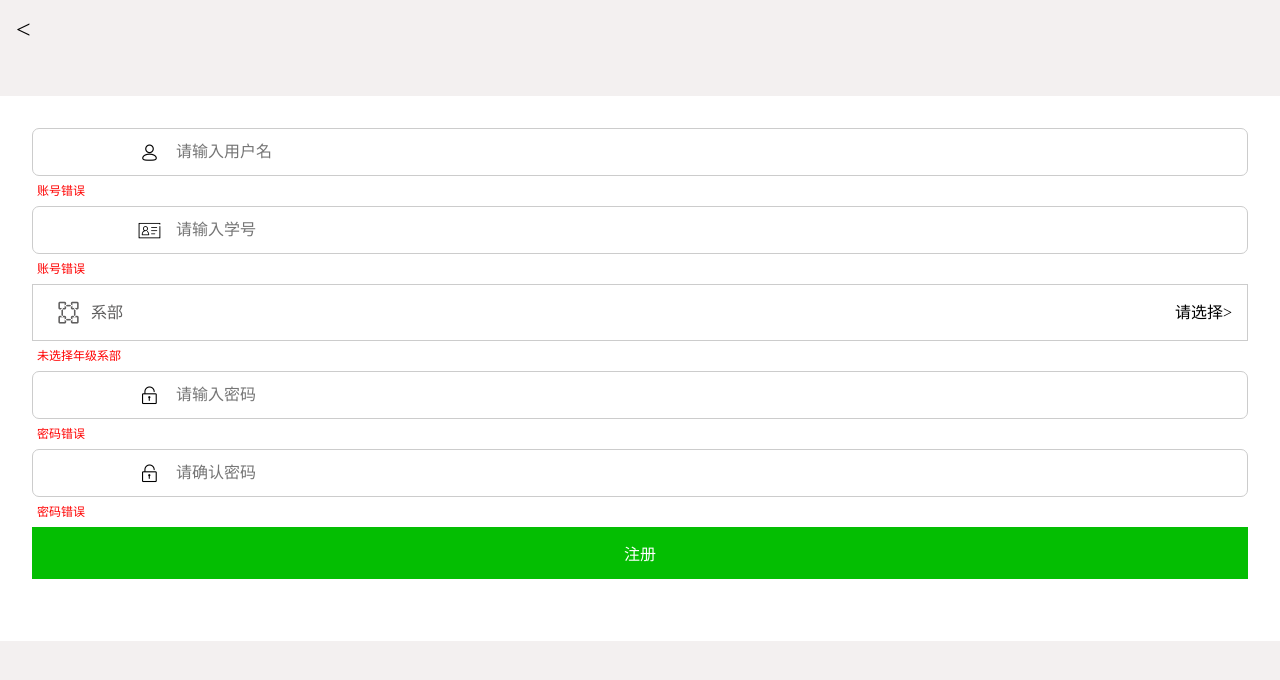
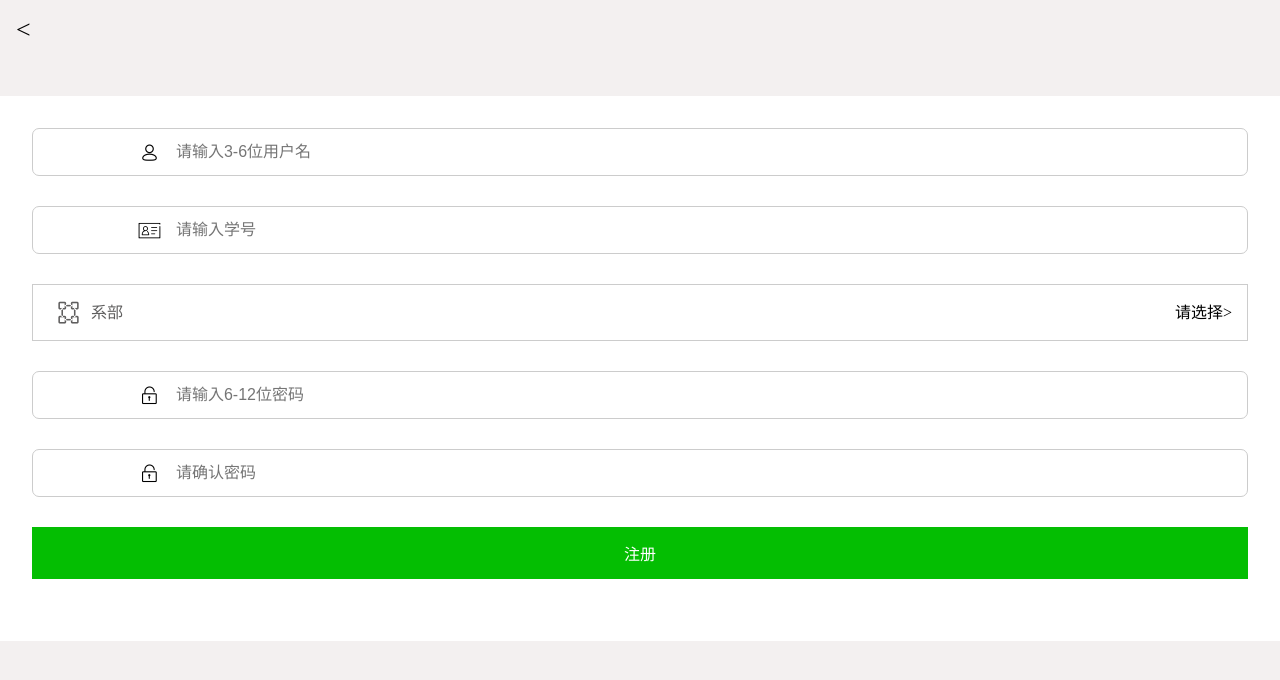
Before and after one commit to shalouzaixiayu/Volunteer, a Vue app: page /login in a window 1280 px wide. Both pictures are taken after a click on the element "立即注册 >". Shown: the top 680 px of the page. Built offline with nearby package versions, Linux system fonts and the light colour scheme.

Commit message:
me与登录注册页面的完善

```diff
--- a/src/main.js
+++ b/src/main.js
@@ -1,8 +1,8 @@
 import { createApp } from 'vue'
 import App from './App.vue'
 import router from './router'
-import './css/reset.css'
-import './css/iconfont.css'
+import './assets/css/reset.css'
+import './assets/css/iconfont.css'
 
 
 createApp(App).use(router).mount('#app')
--- a/src/views/Login/Login.vue
+++ b/src/views/Login/Login.vue
@@ -1,62 +1,73 @@
 <template>
   <div class="content">
+    <!-- 返回区域 -->
     <div class="back" @click="backHandle">&lt;</div>
+    <!-- 登录区域 -->
     <template v-if="!isRegister">
       <div class="formcontainer">
+        <!-- 学号表单区域 -->
         <div>
           <div class="item usernum">
             <i class="iconfont icon-xuehao"></i>
-            <input type="text" placeholder="请输入学号">
+            <input type="text" placeholder="请输入学号" @blur="blurHandle('usenum')" v-model="userNum">
           </div>
-          <div class="error">账号错误</div>
+          <div class="error">{{numError}}</div>
         </div>
+        <!-- 密码表单区域 -->
         <div>
           <div class="item password">
             <i class="iconfont icon-mima"></i>
-            <input type="text" placeholder="请输入密码">
+            <input type="password" placeholder="请输入密码" @blur="blurHandle('password')" v-model="passWord">
           </div>
-          <div class="error">密码错误</div>
+          <div class="error">{{passWordError}}</div>
         </div>
+        <!-- 验证码表单区域 -->
         <div>
           <div class="item checkcode">
             <div class="box">
               <i class="iconfont icon-zhucedengluyanzhengma"></i>
-              <input @focus="focusHandle" type="text" placeholder="验证码">
+              <input @focus="focusHandle" type="text" placeholder="验证码" @blur="blurHandle('checkcode')" v-model="checkNum">
             </div>
-            <div class="random" v-if="checkIsFocus">1234</div>
+            <div class="random" v-if="checkIsFocus" @click='newRandom'>{{random}}</div>
           </div>
-          <div class="error">验证码错误</div>
+          <div class="error">{{checkError}}</div>
         </div>
+        <!-- 登录按钮区域 -->
         <div class="btn">
-          <button @click="loginHandle">登录</button>
+          <button @click="loginHandle" :disabled='!userNum.trim() || !passWord.trim() || !checkNum.trim()'>登录</button>
         </div>
       </div>
+      <!-- 底部切换注册区域 -->
       <div class="register">
           没有账号？<span @click="goRegister">立即注册 ></span>
       </div>
     </template>
+    <!-- 注册区域 -->
     <template v-else>
       <div class="formcontainer">
+        <!-- 用户名表单区域 -->
         <div>
           <div class="item username">
             <i class="iconfont icon-yonghuming"></i>
-            <input type="text" placeholder="请输入用户名">
+            <input type="text" placeholder="请输入3-6位用户名" @blur="blurHandle('username')" v-model="userName">
           </div>
-          <div class="error">账号错误</div>
+          <div class="error">{{usernameError}}</div>
         </div>
+        <!-- 学号表单区域 -->
         <div>
           <div class="item usernum">
             <i class="iconfont icon-xuehao"></i>
-            <input type="text" placeholder="请输入学号">
+            <input type="text" placeholder="请输入学号" @blur="blurHandle('usenum')" v-model="userNum">
           </div>
-          <div class="error">账号错误</div>
+          <div class="error">{{numError}}</div>
         </div>
+        <!-- 选择专业班级区域 -->
         <div class="gradebox">
           <div class="grade" @click="chooseGradeList">
             <span :class="['left', !isChoose?'':'font']"> <i class="iconfont icon-guanxibushu"></i>{{gradeString}}</span>
-            <span class="choose">请选择></span>
+            <span class="choose">请选择&gt;</span>
           </div>
-          <div class="gradeerror">未选择年级系部</div>
+          <div class="gradeerror">{{gradeError}}</div>
           <div class="gradelist" v-show="showGradeList">
             <ul class="department" v-show="isDepartment">
               <li v-for="(item, i) in departmentList" :key="i" @click="chooseDepartment(item)">{{item}}</li>
@@ -66,25 +77,30 @@
             </ul>
           </div>
         </div>
+        <!-- 密码表单区域 -->
         <div>
           <div class="item password">
             <i class="iconfont icon-mima"></i>
-            <input type="text" placeholder="请输入密码">
+            <input type="password" placeholder="请输入6-12位密码" @blur="blurHandle('password')" v-model="passWord">
           </div>
-          <div class="error">密码错误</div>
+          <div class="error">{{passWordError}}</div>
         </div>
+        <!-- 确认密码区域 -->
         <div>
           <div class="item password">
             <i class="iconfont icon-mima"></i>
-            <input type="text" placeholder="请确认密码">
+            <input type="password" placeholder="请确认密码" @blur="blurHandle('confirmpassword')" v-model="confirmPassWord">
           </div>
-          <div class="error">密码错误</div>
+          <div class="error">{{confirmPassWordError}}</div>
         </div>
+        <!-- 注册区域 -->
         <div class="btn">
-          <button @click="registerHandle">注册</button>
+          <button @click="registerHandle" :disabled='!userNum.trim() || !passWord.trim() || !userName.trim() || !confirmPassWord.trim()'>注册</button>
         </div>
       </div>
     </template>
+    <!-- 成功吐司 -->
+    <div class="success" v-show="isSuccess">{{successString}}</div>
   </div>
 </template>
 
@@ -102,26 +118,62 @@ export default {
       isChoose: false,
       classList: [],
       gradeString: '系部',
-      departmentList: ['计算机信息工程学院', '外国语学院', '人文学院', '机电工程学院', '美术学院', '航天航空学院', '新能源学院']
+      departmentList: ['计算机信息工程学院', '外国语学院', '人文学院', '机电工程学院', '美术学院', '航天航空学院', '新能源学院'],
+      random: null,
+      userNum: '',
+      passWord: '',
+      checkNum: '',
+      userName: '',
+      numError: '',
+      passWordError: '',
+      checkError: '',
+      usernameError: '',
+      confirmPassWord: '',
+      confirmPassWordError: '',
+      gradeError: '',
+      successString: '',
+      isSuccess: false
     }
   },
   methods: {
+    // 退回me页面
     backHandle() {
       this.$router.go(-1)
     },
+    // 验证码聚焦
     focusHandle() {
       this.checkIsFocus = true
     },
+    // 登录
     loginHandle() {
+      if(+this.checkNum !== this.random) {
+        this.checkError = '验证码错误'
+        this.checkNum = ''
+        this.getRandom()
+        return
+      }
+      this.successString = '登录成功'
+      this.isSuccess = true
+      setTimeout(() => {
+        this.isSuccess = false
+      },1000)
       window.sessionStorage.setItem('login', 'ok')
+      console.log(this.userNum, this.passWord)
       this.$router.go(-1)
     },
+    // 切换至注册区域
     goRegister() {
       this.isRegister = true
+      this.userNum = this.passWord = this.checkNum = this.userName = this.confirmPassWord = this.numError = this.passWordError = this.checkError = this.usernameError = this.gradeError = this.confirmPassWordError =  ''
+      this.gradeString = '系部'
+      this.checkIsFocus = false
+      this.getRandom()
     },
+    // 选择学院班级
     chooseGradeList() {
       this.showGradeList = this.isDepartment =  true
     },
+    // 选择学院
     chooseDepartment(value) {
       this.gradeString = ''
       this.gradeString += value
@@ -136,15 +188,108 @@ export default {
       this.isDepartment = false
       this.isClass = true
     },
+    // 选择班级
     chooseClass(value) {
       this.gradeString += value
       this.showGradeList = this.isClass = false
       this.isChoose = true
-      console.log(this.gradeString)
+      this.gradeError = ''
     },
+    // 注册操作
     registerHandle() {
+      if(this.gradeString == '系部') {
+        this.gradeError = '请选择系部班级'
+        return
+      }
+      if(this.passWord !== this.confirmPassWord) {
+        this.confirmPassWordError = '与密码不一致'
+        this.confirmPassWord = ''
+        return
+      }
+      console.log(this.userName, this.userNum, this.gradeString, this.passWord, this.confirmPassWord)
+      this.userNum = this.passWord = this.checkNum = this.userName = this.confirmPassWord = this.numError = this.passWordError = this.checkError = this.usernameError = this.gradeError = this.confirmPassWordError =  ''
+      this.gradeString = '系部'
       this.isRegister = false
+      this.successString = '注册成功'
+      this.isSuccess = true
+      setTimeout(() => {
+        this.isSuccess = false
+      },1000)
+    },
+    // 获取随机验证码
+    getRandom() {
+      this.random =  parseInt(Math.random()*8999 + 1000)
+    },
+    // 表单失焦预验证
+    blurHandle(value) {
+      switch (value) {
+        case 'usenum':
+          if(!this.userNum.trim()) {
+            this.numError = '学号不能为空'
+            this.userNum = ''
+            return
+          }
+          var regs1 = /^[0-9]{12}$/
+          if(!regs1.test(+this.userNum)) {
+            this.numError = '请输入12位的学号'
+            this.userNum = ''
+            return
+          }
+          this.numError = ''
+          break;
+        case 'password':
+          if(!this.passWord.trim()) {
+            this.passWordError = '密码不能为空'
+            this.passWord = ''
+            return
+          }
+          var regs2 = /^[a-zA-Z0-9_]{6,12}$/
+          if(!regs2.test(+this.passWord)) {
+            this.passWordError = '密码长度为6-12位'
+            this.passWord = ''
+            return
+          }
+          this.passWordError = ''
+          break;
+        case 'checkcode':
+          if(!this.checkNum.trim()) {
+            this.checkError = '验证码不能为空'
+            this.checkNum = ''
+            return
+          }
+          this.checkError = ''
+          break;
+        case 'username':
+          if(!this.userName.trim()) {
+            this.usernameError = '用户名不能为空'
+            this.userName = ''
+            return
+          }
+          var regs3 = /^[a-zA-Z0-9_]{3,6}$/
+          if(!regs3.test(this.userName)) {
+            this.usernameError = '用户名长度为3-6位'
+            this.userName = ''
+            return
+          }
+          this.usernameError = ''
+          break;
+        case 'confirmpassword':
+          if(!this.confirmPassWord.trim()) {
+            this.confirmPassWordError = '确认密码不能为空'
+            this.confirmPassWord = ''
+            return
+          }
+          this.confirmPassWordError = ''
+          break;
+      }
+    },
+    // 获取新的验证码
+    newRandom() {
+      this.getRandom()
     }
+  },
+  created() {
+    this.getRandom()
   }
 }
 </script>
@@ -156,6 +301,18 @@ export default {
     height: 100vh;
     background-color: rgb(243, 240, 240);
     z-index: 10;
+  }
+  .success{
+    position: absolute;
+    left: 50%;
+    transform: translateX(-50%);
+    top: 53px;
+    padding: 5px;
+    background-color: #fff;
+    box-shadow: 0 0 3px #ccc;
+    border-radius: 5px;
+    font-weight: bold;
+    color: #04BE02;
   }
   .back{
     height: 40px;
```
Also changed, not shown: src/views/Me/Me.vue (+8 -0 lines), src/assets/css/iconfont.css (renamed from src/css/iconfont.css), src/assets/css/reset.css (renamed from src/css/reset.css), 1 other file (tests, documents, lock files or other folders).
